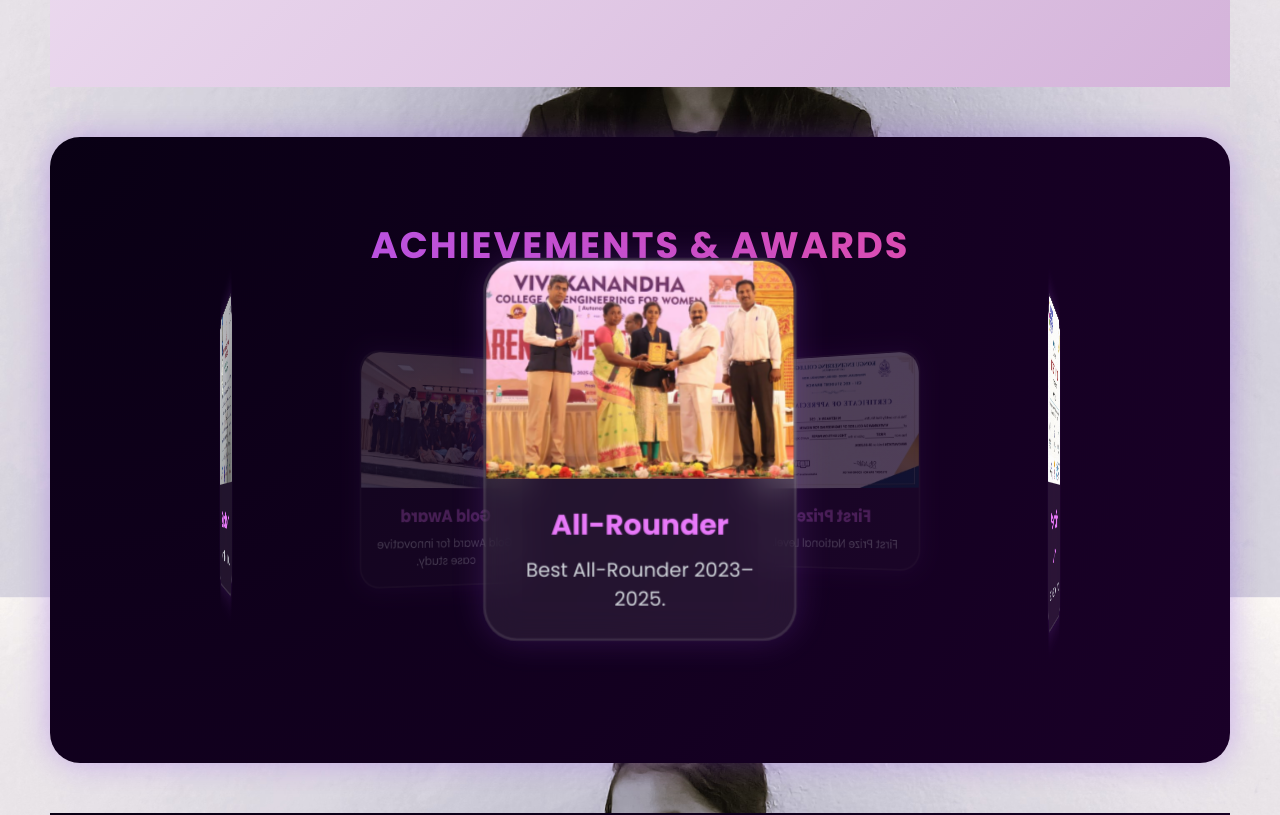
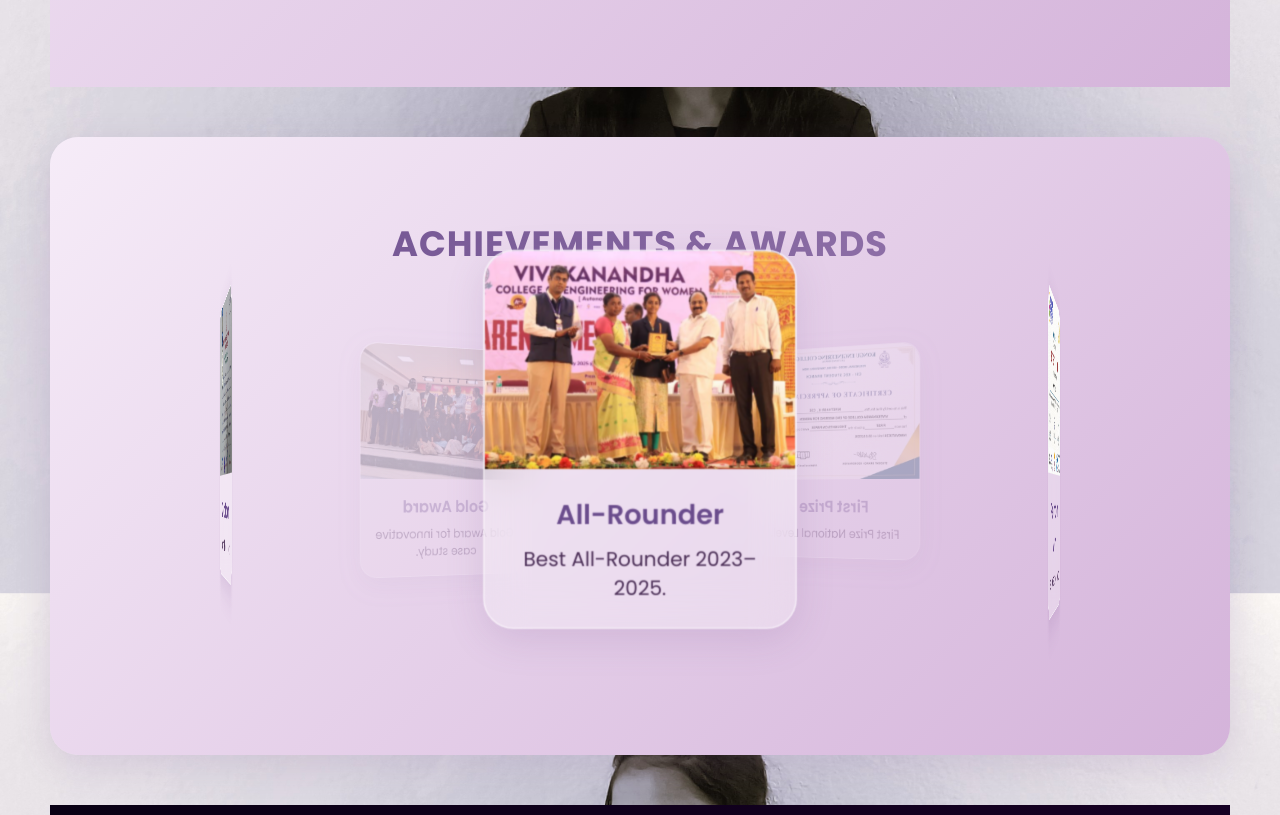
Before and after one commit to Nivethasri641/port_front, a React (Create React App) app: page / in a window 1280 px wide. Shown: the part 800-1615 px from the top of the page. Built offline with nearby package versions, Linux system fonts and the light colour scheme.

Commit message:
Refactor Award.css with new styles and layoutrt

```diff
--- a/src/components/Award.css
+++ b/src/components/Award.css
@@ -1,22 +1,23 @@
 .award-section {
   padding: 80px 30px;
   text-align: center;
-  color: #fff;
-  background: radial-gradient(circle at top left, #090014, #1a0028);
-  border-radius: 30px;
+  color: #3B2B44;
+  background: linear-gradient(135deg, #F6ECF8, #D4B3DA);
+  border-radius: 28px;
   margin: 50px auto;
   max-width: 1200px;
-  box-shadow: 0 0 30px rgba(125, 42, 232, 0.3);
-  backdrop-filter: blur(15px);
+  box-shadow: 0 10px 35px rgba(128, 88, 150, 0.18);
+  backdrop-filter: blur(12px);
 }
 
+/* Title */
 .award-section h2 {
-  font-size: 2.3em;
-  margin-bottom: 50px;
+  font-size: 2.2em;
+  margin-bottom: 45px;
   font-weight: 700;
   text-transform: uppercase;
-  letter-spacing: 2px;
-  background: linear-gradient(90deg, #a855f7, #ec4899);
+  letter-spacing: 1px;
+  background: linear-gradient(90deg, #6A4C8C, #9A7BB0);
   -webkit-background-clip: text;
   color: transparent;
 }
@@ -50,26 +51,26 @@
   transition: transform 0.6s ease, opacity 0.5s ease, z-index 0.5s;
 }
 
-/* Card */
+/* Achievement Card */
 .achievement-card {
-  background: rgba(255, 255, 255, 0.08);
-  border-radius: 25px;
+  background: rgba(255, 255, 255, 0.32);
+  border-radius: 22px;
   overflow: hidden;
-  box-shadow: 0 0 25px rgba(168, 85, 247, 0.2);
-  border: 2px solid rgba(255, 255, 255, 0.1);
-  backdrop-filter: blur(12px);
-  color: #fff;
+  box-shadow: 0 8px 28px rgba(128, 88, 150, 0.18);
+  border: 1px solid rgba(255, 255, 255, 0.55);
+  backdrop-filter: blur(15px);
+  color: #3B2B44;
   width: 100%;
   height: 100%;
   display: flex;
   flex-direction: column;
-  transition: 0.5s ease;
+  transition: 0.45s ease;
 }
 
 .achievement-card:hover {
-  transform: scale(1.07);
-  border-color: #ec4899;
-  box-shadow: 0 0 40px rgba(236, 72, 153, 0.5);
+  transform: scale(1.06);
+  box-shadow: 0 12px 35px rgba(128, 88, 150, 0.28);
+  border-color: rgba(128, 88, 150, 0.6);
 }
 
 /* Image */
@@ -77,7 +78,7 @@
   width: 100%;
   height: 160px;
   object-fit: cover;
-  border-radius: 25px 25px 0 0;
+  border-radius: 22px 22px 0 0;
 }
 
 /* Text */
@@ -87,24 +88,25 @@
 }
 
 .achievement-content h3 {
-  font-size: 1.3em;
-  color: #e879f9;
+  font-size: 1.25em;
+  color: #6A4C8C;
   margin-bottom: 8px;
+  font-weight: 600;
 }
 
 .achievement-content p {
-  font-size: 0.9em;
-  color: #d1d5db;
+  font-size: 0.92em;
+  color: #4B2F57;
 }
 
-/* Modal Overlay (important fix) */
+/* Modal Overlay */
 .modal-overlay {
   position: fixed;
   top: 0;
   left: 0;
   width: 100vw;
   height: 100vh;
-  background: rgba(0, 0, 0, 0.8);
+  background: rgba(0, 0, 0, 0.65);
   display: flex;
   align-items: center;
   justify-content: center;
@@ -113,42 +115,43 @@
 
 /* Modal Box */
 .modal-content {
-  background: rgba(255, 255, 255, 0.1);
+  background: rgba(255, 255, 255, 0.32);
   backdrop-filter: blur(25px);
-  border: 2px solid rgba(255, 255, 255, 0.15);
-  border-radius: 25px;
+  border: 1.5px solid rgba(255, 255, 255, 0.5);
+  border-radius: 22px;
   padding: 30px;
-  color: #fff;
+  color: #3B2B44;
   max-width: 500px;
   width: 90%;
   position: relative;
   text-align: center;
-  box-shadow: 0 0 40px rgba(168, 85, 247, 0.4);
+  box-shadow: 0 10px 35px rgba(128, 88, 150, 0.28);
 }
 
 .modal-image {
   width: 100%;
   height: 230px;
   object-fit: cover;
-  border-radius: 20px;
+  border-radius: 18px;
   margin-bottom: 15px;
 }
 
+/* Close Button */
 .modal-close {
   position: absolute;
   top: 12px;
   right: 18px;
-  font-size: 1.8em;
+  font-size: 1.6em;
   background: none;
   border: none;
-  color: #ec4899;
+  color: #6A4C8C;
   cursor: pointer;
   transition: 0.3s ease;
 }
 
 .modal-close:hover {
-  transform: scale(1.2);
-  color: #a855f7;
+  transform: scale(1.15);
+  color: #9A7BB0;
 }
 
 /* Responsive */
```
